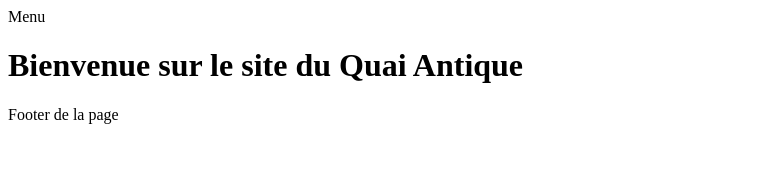
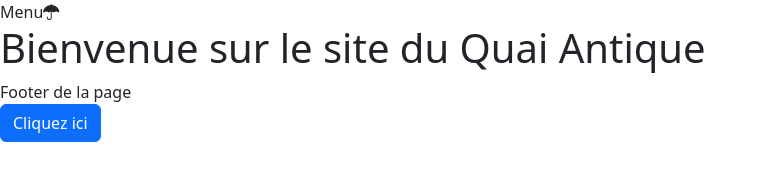
Before and after one commit to garryseven6-cpu/RestaurantQuaiAntique-Front, a website with bundled scripts: page index.html in a window 1280 px wide. Shown: the whole page, without its empty margins (0-767 px from the left). Built offline with nearby package versions, Linux system fonts and the light colour scheme; files whose address does not match are found by name.

Commit message:
Install Bootstrap

```diff
--- a/index.html
+++ b/index.html
@@ -3,12 +3,14 @@
 <head>
     <meta charset="UTF-8">
     <meta name="viewport" content="width=device-width, initial-scale=1.0">
+    <link rel="stylesheet" href="node_modules/bootstrap/dist/css/bootstrap.min.css">
+    <link rel="stylesheet" href="node_modules/bootstrap-icons/font/bootstrap-icons.css">
     <title>Document</title>
 </head>
 
 
 <body>
-    <haeder>Menu</haeder>
+    <haeder>Menu<i class="bi bi-umbrella-fill"></i></haeder>
 
     <main id="main-page">
 
@@ -16,6 +18,9 @@
 
     <footer>Footer de la page</footer>
 
+    <button class="btn btn-primary">Cliquez ici</button>
+
     <script type="module" src="Router/Router.js"></script>
+    <script src="node_modules/bootstrap/dist/js/bootstrap.bundle.min.js"></script>
 </body>
 </html>
```
Also changed, not shown: package.json (added, +16 -0 lines), pages/Home.html (line endings or trailing spaces), 2 other files.
